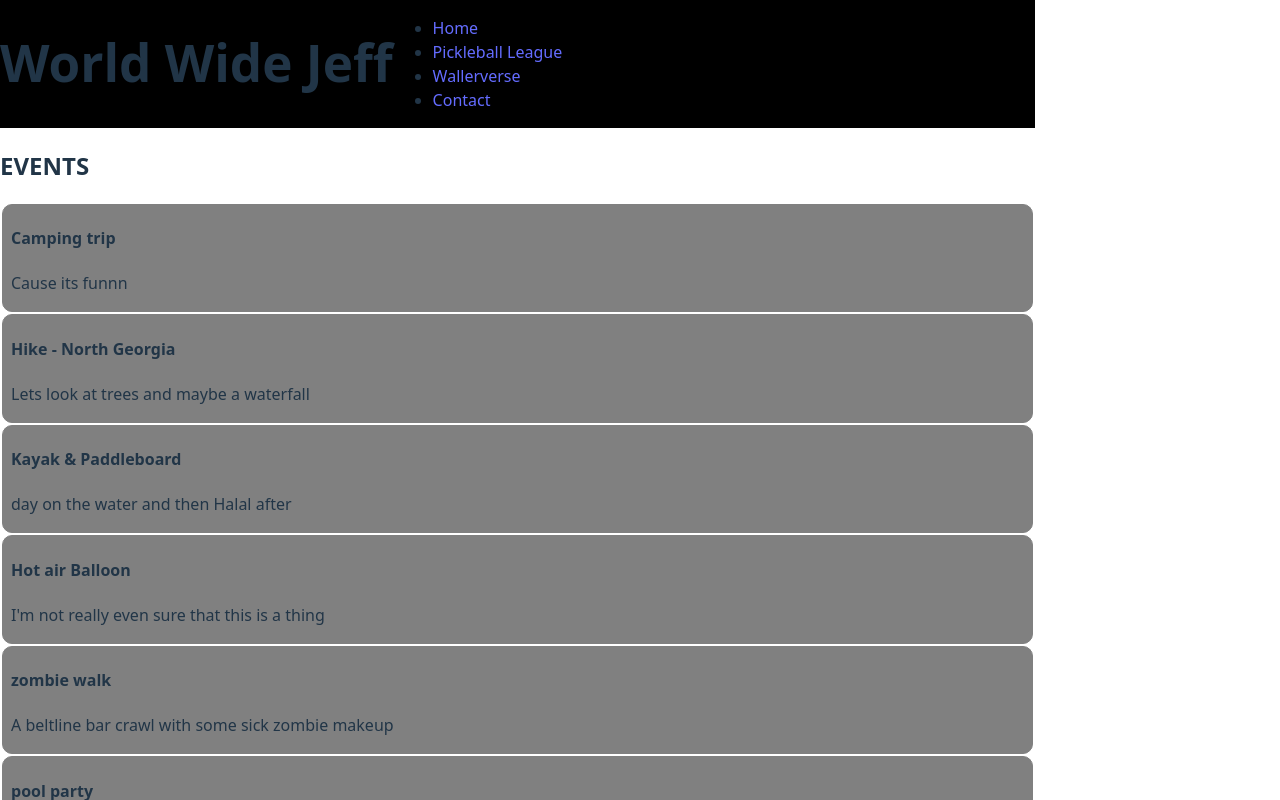
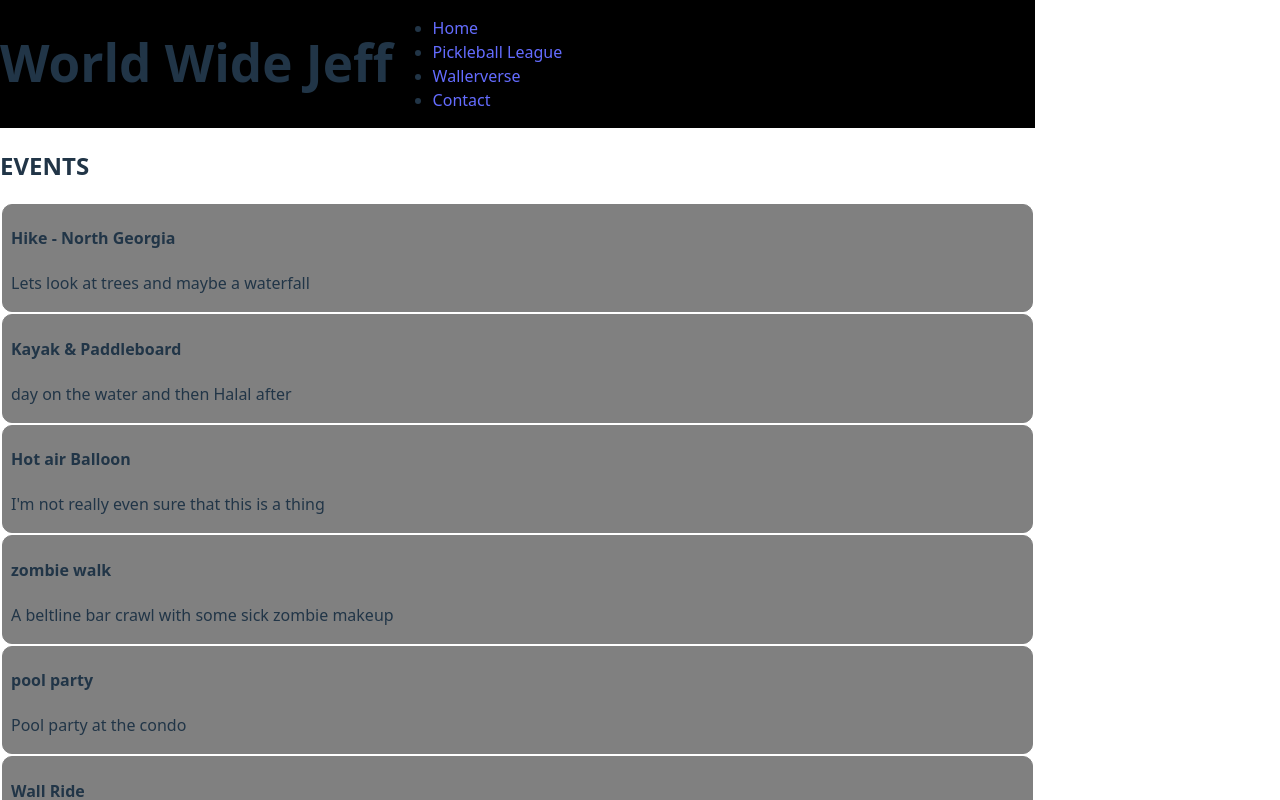
Before and after one commit to JeffWHenderson/world-wide-jeff, a React (Vite) app: page / in a window 1280 px wide. Shown: the top 800 px of the page. Built offline with nearby package versions, Linux system fonts and the light colour scheme.

Commit message:
remove camping cause i donnot even like that:

```diff
--- a/src/screens/Events.ts
+++ b/src/screens/Events.ts
@@ -11,11 +11,6 @@ type event = {
 
 
 export const events: event[] = [
-    {
-        id: "some-id--1",
-        name: "Camping trip",
-        details: "Cause its funnn"
-    },
     {
         id: "some-id--2",
         name: "Hike - North Georgia",
```
